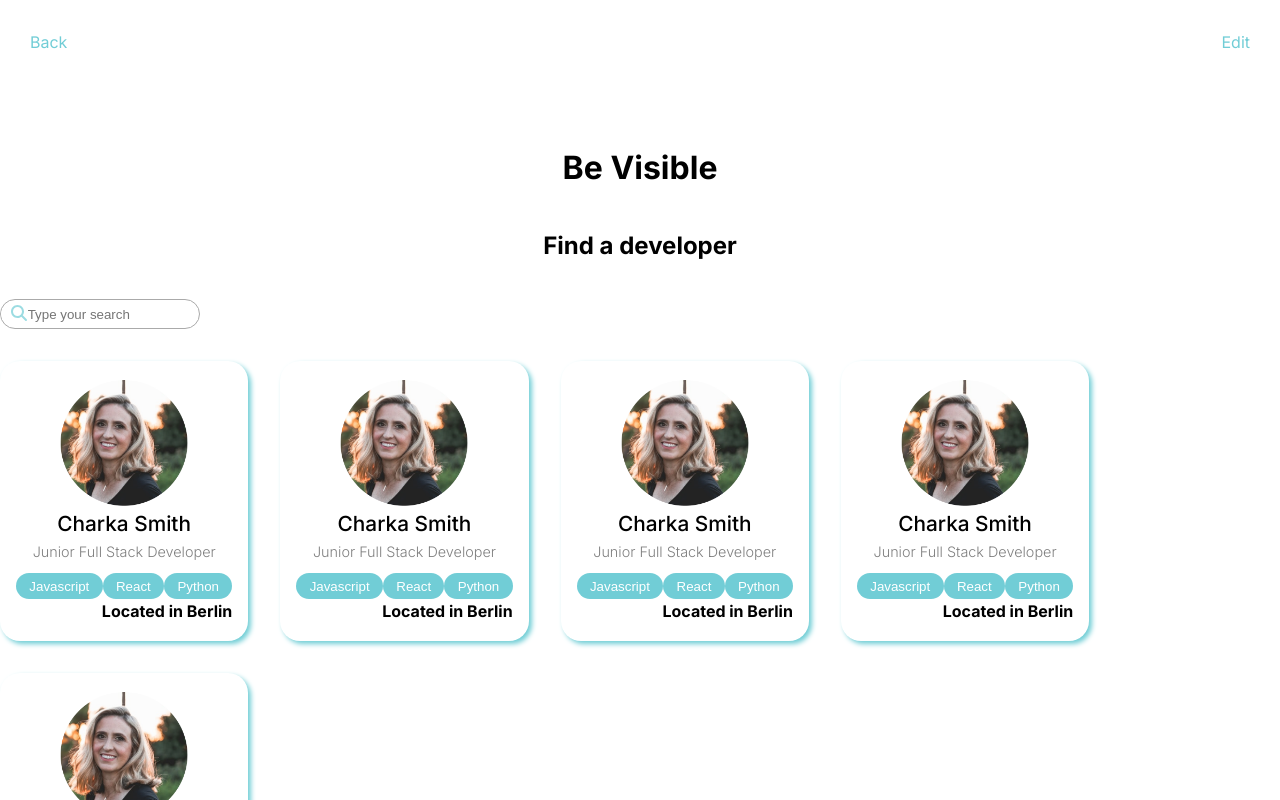
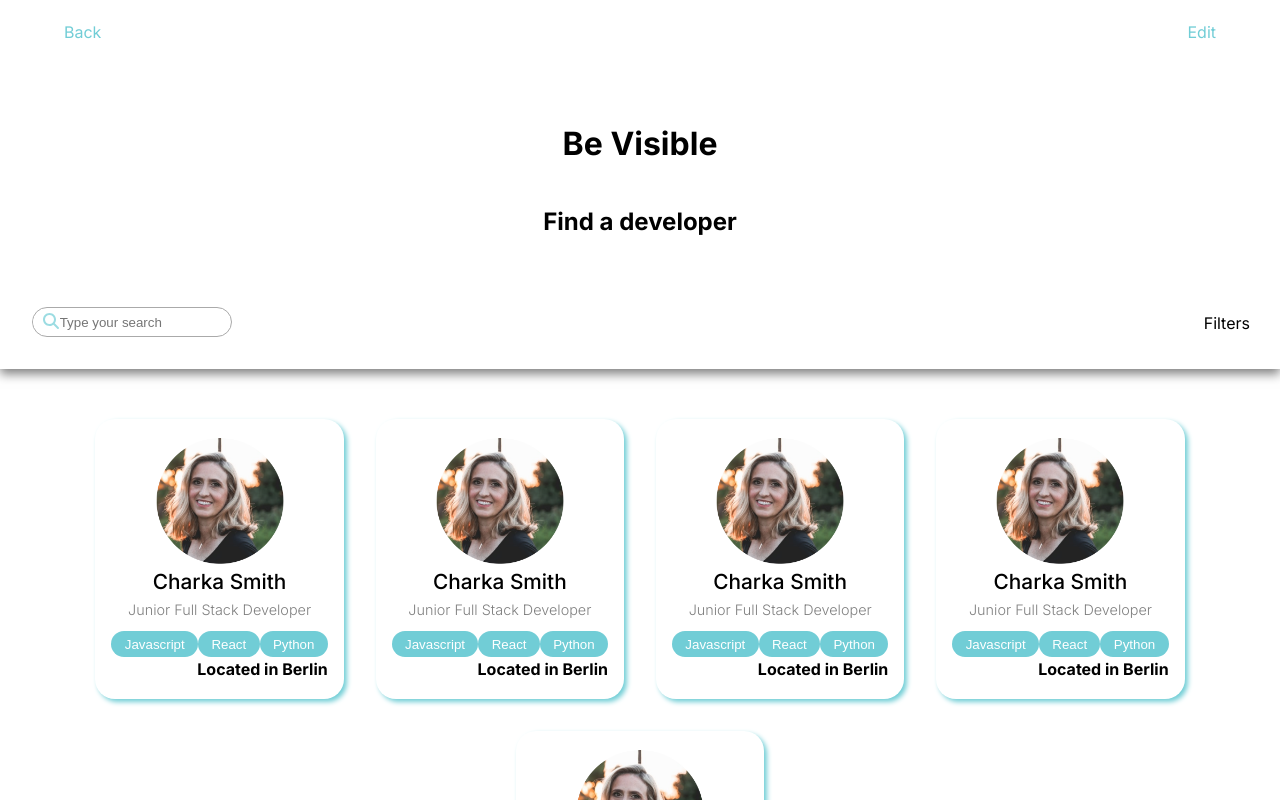
Before and after one commit to KaatWillems/bevisible, a React (Create React App) app: page / in a window 1280 px wide. Shown: the top 800 px of the page. Built offline with nearby package versions, Linux system fonts and the light colour scheme.

Commit message:
navigation, cards, startpage

```diff
--- a/src/components/Card.js
+++ b/src/components/Card.js
@@ -5,6 +5,7 @@ import Location from './features/Location'
 
 const Card = () => {
   return (
+
     <div className="cards-container">
     <container className="card">
     <div className='Pic-name-container'>
@@ -15,6 +16,7 @@ const Card = () => {
     <Location />
     </div>
      </container>
+
 
       <container className="card">
     <div className='Pic-name-container'>
--- a/src/components/Filter.js
+++ b/src/components/Filter.js
@@ -2,7 +2,7 @@ import React from 'react';
 
 const Filter = (props) => {
   return (
-    <div></div>
+    <div className={(props.className)}>Filters</div>
   )
 }
 
--- a/src/components/Startpage.js
+++ b/src/components/Startpage.js
@@ -3,14 +3,14 @@ import Searchinput from './features/Searchinput'
 import Header from './features/Header'
 import { Link } from "react-router-dom";
 import Card from "./Card"
-
+import Filter from "./features/Filter"
 
 const Startpage = (props) => {
   return (
     <>
 
     <Header />
-    <Searchinput  />
+
     <Card />
     </>
   )
--- /dev/null
+++ b/src/components/features/Filter.js
@@ -0,0 +1,9 @@
+import React from 'react';
+
+const Filters = (props) => {
+  return (
+    <div>Filters</div>
+  )
+}
+
+export default Filters;
--- a/src/components/features/Header.js
+++ b/src/components/features/Header.js
@@ -2,15 +2,17 @@ import React from 'react';
 import { Link } from "react-router-dom";
 import Detailprofilepage from "../Detailprofilepage"
 import Backedit from './Backedit'
+import Searchinput from './Searchinput'
 
 const Header = () => {
     return (
     	<>
-    	<Backedit />
+
     	<div className='header-top flex'>
+        <Backedit />
         <h1> Be Visible</h1>
         <h2> Find a developer </h2>
-
+        <Searchinput />
         </div>
         </>
     );
--- a/src/components/features/Searchinput.js
+++ b/src/components/features/Searchinput.js
@@ -1,11 +1,15 @@
 import React from 'react';
 import { FontAwesomeIcon } from '@fortawesome/react-fontawesome'
 import { faSearch } from '@fortawesome/free-solid-svg-icons'
+import Filter from '../Filter'
 
-const Searchinput = (props) => {
+
+
+const Searchinput = () => {
   return (
-<form className="search-tools">
-      <div className="search-bar">
+          <>
+<div className="search-tools">
+      <form className="search-bar">
     <div className="search-container">
       <input
         className="search-input"
@@ -19,9 +23,12 @@ const Searchinput = (props) => {
         </FontAwesomeIcon>
       </label>
     </div>
+    </form>
+    <div>
+    <Filter className="filter" />
     </div>
-    </form>
-
+    </div>
+</>
   )
 }
 
--- a/src/index.css
+++ b/src/index.css
@@ -138,9 +138,7 @@ h3 {
 .backedit-container {
   display:flex;
   justify-content: space-between;
-  margin: 30px;
-
-
+  width: 90%;
 }
 
 a {
@@ -153,6 +151,8 @@ a {
 display: flex;
 flex-direction: column;
 align-items: center;
+padding-top: 20px;
+box-shadow: 0px 5px 10px 0px rgba(0, 0, 0, 0.5)
 }
 /* ============================ 4.2. Navbar ============================ */
 
@@ -186,6 +186,7 @@ input {
   margin-top: 1rem;
   width: 200px;
   height: 30px;
+  margin-left: 2em;
 }
 .search-container {
     position: relative;
@@ -200,7 +201,8 @@ input {
   padding-right: 0.2em;
   padding-bottom: 0.1em;
   padding-left: 2em;
-width: 180px;
+  width: 180px;
+
 
 
 }
@@ -210,10 +212,19 @@ width: 180px;
     margin-left: 10px;
 }
 .search-tools {
-  margin-bottom: 2rem;
+
   margin-top: 1rem;
+  display: flex;
+  justify-content: space-between;
+  width: 100%;
 }
 
+
+.filter {
+display: flex;
+margin-right: 30px;
+padding-top: 20px;
+}
 
 /* ============================ 7. BUTTONS & TAGS============================ */
 
@@ -378,7 +389,8 @@ align-items: flex-start;
   display:flex;
   gap: 2rem;
   flex-wrap: wrap;
-
+justify-content: center;
+margin-top: 50px;
 }
 
 
```
